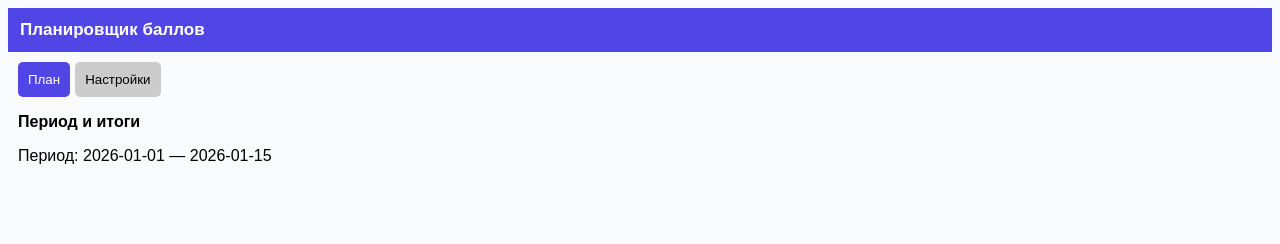
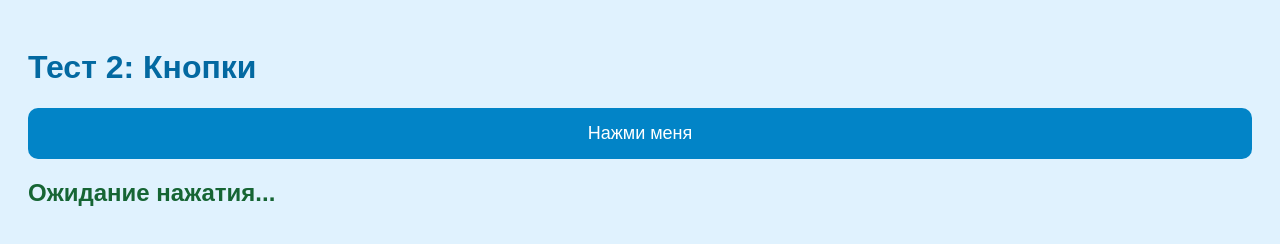
Before and after one commit to jinma1973/Scheduler, a website: page index.html in a window 1280 px wide. Drawn offline with Linux system fonts and the light colour scheme.

Commit message:
Add files via upload

```diff
--- a/index.html
+++ b/index.html
@@ -1,78 +1,18 @@
 <!DOCTYPE html>
-<html lang="ru">
+<html>
 <head>
 <meta charset="UTF-8">
-<meta name="viewport" content="width=device-width, initial-scale=1.0, viewport-fit=cover">
-<title>Планировщик баллов</title>
-<style>
-  /* ... (стили можно оставить те же, они не ломают скрипт) ... */
-  body { background: #f8fafc; font-family: sans-serif; padding: 10px; }
-  #error-box { display:none; background:red; color:white; padding:15px; font-size:14px; position:fixed; top:0; left:0; right:0; z-index:9999; white-space:pre-wrap; }
-</style>
+<meta name="viewport" content="width=device-width, initial-scale=1.0">
+<title>Тест 2</title>
 </head>
-<body>
+<body style="background: #e0f2fe; padding: 20px; font-family: sans-serif;">
+  <h1 style="color: #0369a1;">Тест 2: Кнопки</h1>
 
-<div id="error-box"></div>
+  <button onclick="document.getElementById('result').innerText = 'Кнопка работает!'"
+          style="padding: 15px; font-size: 18px; background: #0284c7; color: white; border: none; border-radius: 10px; width: 100%;">
+    Нажми меня
+  </button>
 
-<header style="background:#4f46e5; color:white; padding:12px; font-weight:bold; margin:-10px -10px 10px -10px;">
-  <h1 style="font-size:17px; margin:0;">Планировщик баллов</h1>
-</header>
-
-<nav style="display:flex; gap:5px; margin-bottom:10px;">
-  <button onclick="showTab('plan')" style="background:#4f46e5; color:white; padding:10px; border:none; border-radius:5px;">План</button>
-  <button onclick="showTab('settings')" style="background:#ccc; color:black; padding:10px; border:none; border-radius:5px;">Настройки</button>
-</nav>
-
-<div id="tab-plan" class="tab-content">
-  <p><b>Период и итоги</b></p>
-  <div id="periodInfo">Загрузка...</div>
-</div>
-
-<div id="tab-settings" class="tab-content" style="display:none;">
-  <p><b>Настройки</b></p>
-  <div id="musiciansList">Загрузка...</div>
-</div>
-
-<script>
-// Ловушка для ошибок
-window.onerror = function(msg, url, line) {
-  var box = document.getElementById('error-box');
-  if(box) {
-    box.style.display = 'block';
-    box.innerText = 'ОШИБКА JS: ' + msg + ' (строка ' + line + ')';
-  }
-  return false;
-};
-
-function showTab(name) {
-  document.querySelectorAll('.tab-content').forEach(function(el) { el.style.display = 'none'; });
-  document.getElementById('tab-' + name).style.display = 'block';
-}
-
-try {
-  // --- НАЧАЛО ЛОГИКИ ---
-  var state = {
-    musicians: [
-      {id:'m1', name:'Музыкант 1'}, {id:'m2', name:'Музыкант 2'},
-      {id:'m3', name:'Музыкант 3'}, {id:'m4', name:'Музыкант 4'},
-      {id:'m5', name:'Музыкант 5'}, {id:'m6', name:'Музыкант 6'},
-      {id:'m7', name:'Музыкант 7'}, {id:'m8', name:'Музыкант 8'}
-    ]
-  };
-
-  document.getElementById('periodInfo').innerHTML = "Период: 2026-01-01 — 2026-01-15";
-
-  var html = "";
-  for(var i=0; i<state.musicians.length; i++) {
-    html += "<div style='padding:5px; border-bottom:1px solid #ccc;'>" + state.musicians[i].name + "</div>";
-  }
-  document.getElementById('musiciansList').innerHTML = html;
-
-  // --- КОНЕЦ ЛОГИКИ ---
-} catch (e) {
-  document.getElementById('error-box').style.display = 'block';
-  document.getElementById('error-box').innerText = "ОШИБКА: " + e.message;
-}
-</script>
+  <h2 id="result" style="color: #166534; margin-top: 20px;">Ожидание нажатия...</h2>
 </body>
 </html>
```
